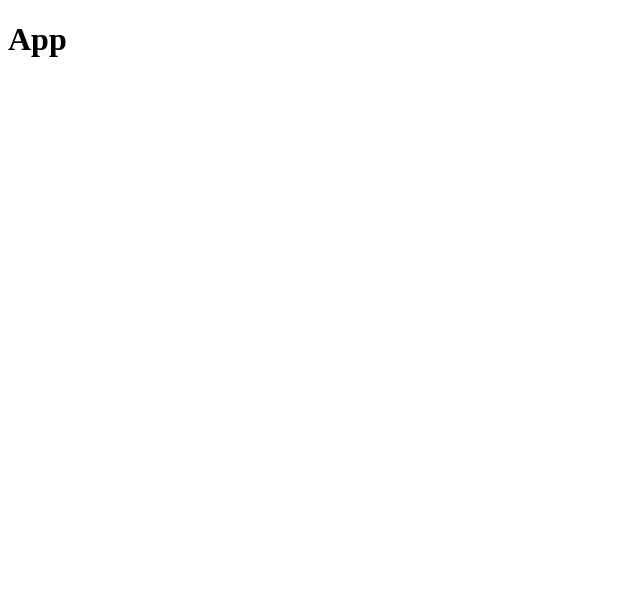
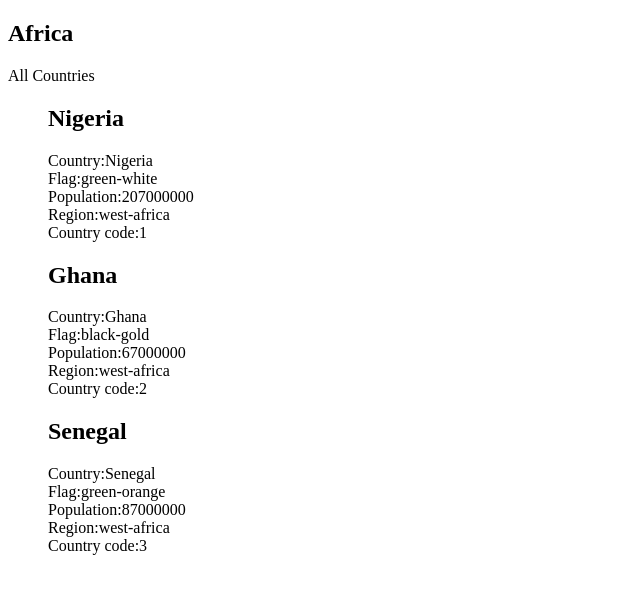
Before and after one commit to forLoop94/Population-Metrics-App, a React (Create React App) app: page / in a window 1280 px wide. Shown: the top 594 px of the page, without its empty margins (0-640 px from the left). Built offline with nearby package versions, Linux system fonts and the light colour scheme.

Commit message:
Map mock countries and render them in the UI

```diff
--- a/package.json
+++ b/package.json
@@ -7,6 +7,7 @@
     "@testing-library/jest-dom": "^5.16.5",
     "@testing-library/react": "^13.4.0",
     "@testing-library/user-event": "^13.5.0",
+    "prop-types": "^15.8.1",
     "react": "^18.2.0",
     "react-dom": "^18.2.0",
     "react-redux": "^8.1.1",
--- a/src/App.js
+++ b/src/App.js
@@ -1,8 +1,10 @@
+import Countries from './components/Countries';
+
 function App() {
   return (
-    <div className="App">
-      <h1>App</h1>
-    </div>
+    <main>
+      <Countries />
+    </main>
   );
 }
 
--- /dev/null
+++ b/src/components/Countries.js
@@ -0,0 +1,29 @@
+import React from 'react';
+import { useSelector } from 'react-redux';
+import Country from './Country';
+
+const Countries = () => {
+  const countriesArr = useSelector((state) => state.countries.countriesData);
+  return (
+    <div>
+      <h2>Africa</h2>
+      <p>All Countries</p>
+      <ul>
+        {
+          countriesArr.map((country) => (
+            <Country
+              key={country.id}
+              name={country.name}
+              flag={country.flag}
+              region={country.region}
+              population={country.population}
+              id={country.id}
+            />
+          ))
+        }
+      </ul>
+    </div>
+  );
+};
+
+export default Countries;
--- /dev/null
+++ b/src/components/Country.js
@@ -0,0 +1,40 @@
+import React from 'react';
+import { PropTypes } from 'prop-types';
+
+const Country = ({
+  id, name, region, flag, population,
+}) => (
+  <>
+    <h2>{name}</h2>
+    <div>
+      <span>Country:</span>
+      <span>{name}</span>
+    </div>
+    <div>
+      <span>Flag:</span>
+      <span>{flag}</span>
+    </div>
+    <div>
+      <span>Population:</span>
+      <span>{population}</span>
+    </div>
+    <div>
+      <span>Region:</span>
+      <span>{region}</span>
+    </div>
+    <div>
+      <span>Country code:</span>
+      <span>{id}</span>
+    </div>
+  </>
+);
+
+Country.propTypes = {
+  id: PropTypes.number.isRequired,
+  name: PropTypes.string.isRequired,
+  region: PropTypes.string.isRequired,
+  population: PropTypes.number.isRequired,
+  flag: PropTypes.string.isRequired,
+};
+
+export default Country;
--- a/src/redux/countries/countriesSlice.js
+++ b/src/redux/countries/countriesSlice.js
@@ -6,18 +6,21 @@ const mockCountries = [
     flag: 'green-white',
     population: 207000000,
     region: 'west-africa',
+    id: 1,
   },
   {
     name: 'Ghana',
     flag: 'black-gold',
     population: 67000000,
     region: 'west-africa',
+    id: 2,
   },
   {
     name: 'Senegal',
     flag: 'green-orange',
     population: 87000000,
     region: 'west-africa',
+    id: 3,
   },
 ];
 
--- a/src/redux/store.js
+++ b/src/redux/store.js
@@ -2,7 +2,9 @@ import { configureStore } from '@reduxjs/toolkit';
 import countriesReducer from './countries/countriesSlice';
 
 const store = configureStore({
-  reducer: countriesReducer,
+  reducer: {
+    countries: countriesReducer,
+  },
 });
 
 export default store;
```
Also changed, not shown: 1 other file (tests, documents, lock files or other folders).
